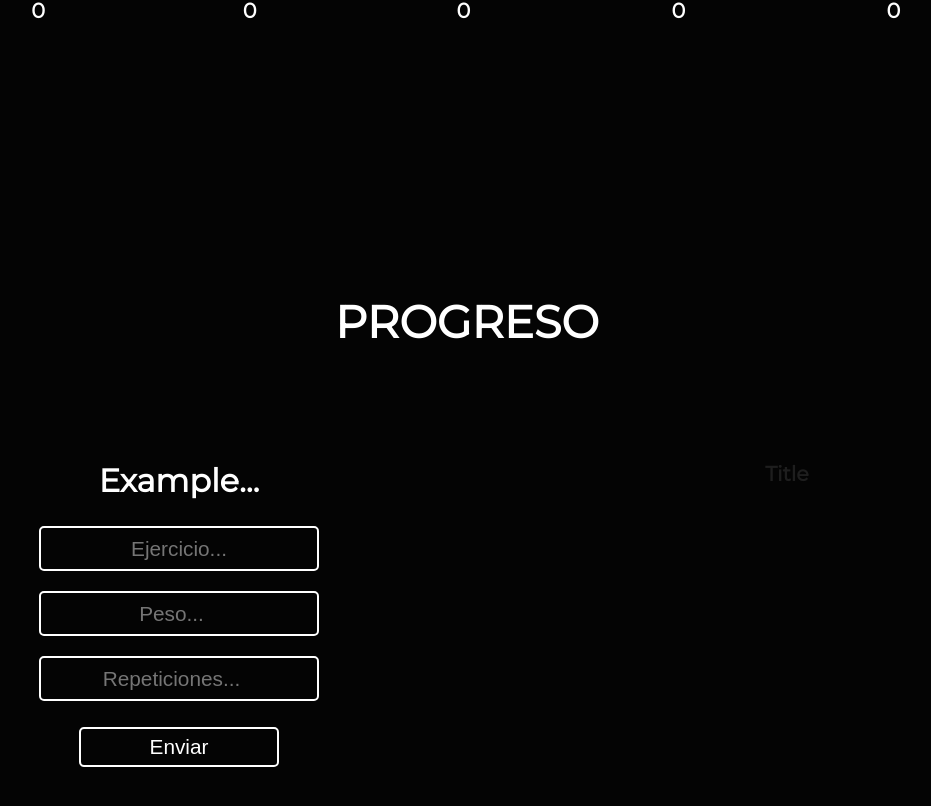
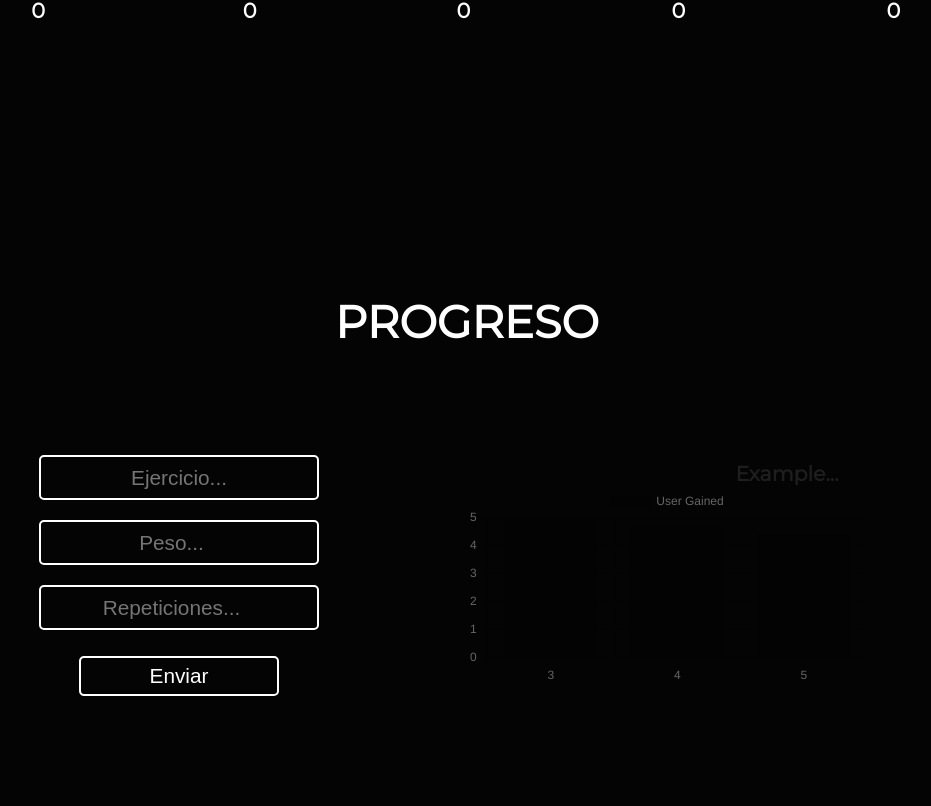
Before and after one commit to Tintaa307/tavross, a React (Vite) app: page / in a window 1280 px wide. Shown: the part 2435-3241 px from the top of the page, without its empty margins (173-1104 px from the left). Before the commit the page ends 3202 px from the top, so only its background shows below. Built offline with nearby package versions, Linux system fonts and the light colour scheme; a web font is replaced by a local one.

Commit message:
add graphic

```diff
--- a/package.json
+++ b/package.json
@@ -22,7 +22,7 @@
     "jsonwebtoken": "^8.5.1",
     "mysql2": "^2.3.3",
     "react": "^18.2.0",
-    "react-charts": "^3.0.0-beta.48",
+    "react-chartjs-2": "^4.3.1",
     "react-dom": "^18.2.0",
     "react-router-dom": "^6.3.0",
     "scrollreveal": "^4.0.9",
--- a/src/components/graphics/Graphics.jsx
+++ b/src/components/graphics/Graphics.jsx
@@ -1,8 +1,9 @@
 import React, { useState, useRef, useEffect } from "react"
 import "./graphics.css"
-import { Chart } from "react-charts"
+import { Bar } from "react-chartjs-2"
+import Chart from "chart.js/auto"
 
-const Graphics = () => {
+const Graphics = ({ chartData }) => {
   const [title, setTitle] = useState("Example...")
   const exRef = useRef(null)
   const pesoRef = useRef(null)
@@ -16,7 +17,6 @@ const Graphics = () => {
     <section id="Progress" className="container-section-graphics">
       <h1>PROGRESO</h1>
       <div className="container-form-info">
-        <h2 className="title-ej">{title}</h2>
         <form className="form">
           <input
             type="text"
@@ -31,7 +31,10 @@ const Graphics = () => {
       </div>
       <div className="container-graphics-info">
         <div className="graphics">
-          <h3>Title</h3>
+          <h3>{title}</h3>
+          <div style={{ color: "#fff" }} className="graphic">
+            <Bar data={chartData}></Bar>
+          </div>
         </div>
       </div>
     </section>
--- /dev/null
+++ b/src/components/graphics/UserData.jsx
@@ -0,0 +1,17 @@
+export const UserData = [
+  {
+    peso: 60,
+    repeticiones: 12,
+    meses: 3,
+  },
+  {
+    peso: 70,
+    repeticiones: 15,
+    meses: 4,
+  },
+  {
+    peso: 80,
+    repeticiones: 18,
+    meses: 5,
+  },
+]
--- a/src/components/home/Home.jsx
+++ b/src/components/home/Home.jsx
@@ -5,8 +5,20 @@ import Rutines from "../rutines/Rutines"
 import Calculadora from "../calculadora/Calculadora"
 import ScrollReveal from "scrollreveal"
 import Graphics from "../graphics/Graphics"
+import { useState } from "react"
+import { UserData } from "../graphics/UserData"
 
 const Home = () => {
+  const [userData, setUserData] = useState({
+    labels: UserData.map((data) => data.meses),
+    datasets: [
+      {
+        label: "User Gained",
+        data: UserData.map((data) => data.peso / data.repeticiones),
+      },
+    ],
+  })
+
   useEffect(() => {
     const sr = ScrollReveal()
 
@@ -71,7 +83,7 @@ const Home = () => {
         <Calculadora />
       </div>
       <div className="container-graphics">
-        <Graphics />
+        <Graphics chartData={userData} />
       </div>
     </>
   )
```
Also changed, not shown: 1 other file (tests, documents, lock files or other folders).
